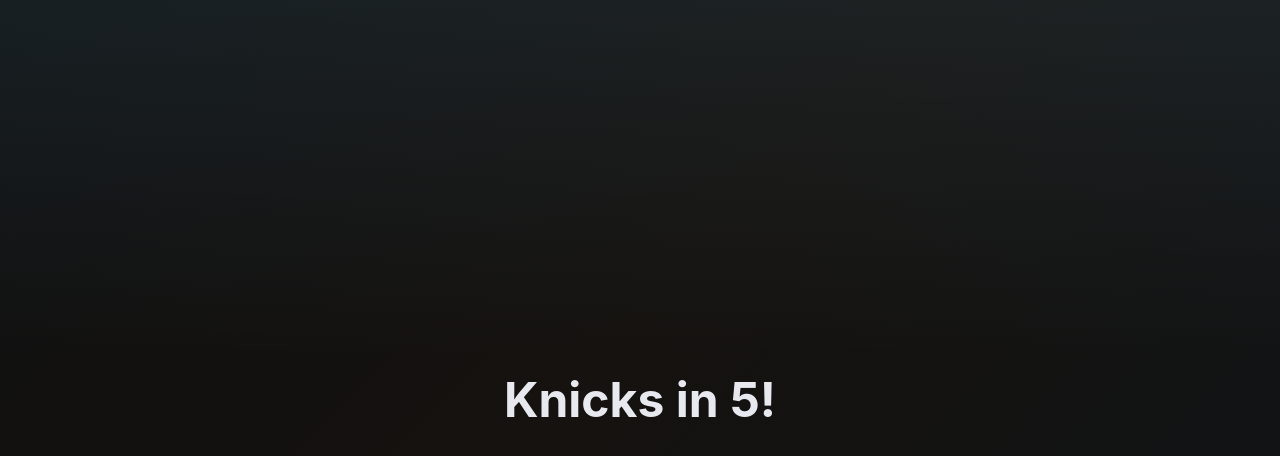
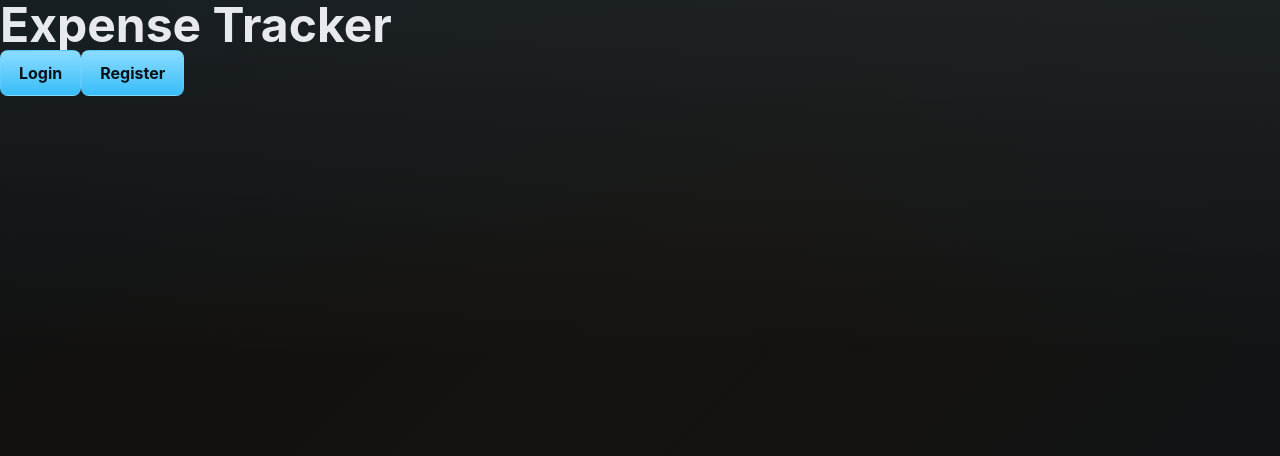
Before and after one commit to CHOUBEY-VARUN/expense-tracker, a React (Vite) app in the folder client/: page / in a window 1280 px wide. Shown: the top 456 px of the page. Built offline with nearby package versions, Linux system fonts and the light colour scheme.

Commit message:
Home page edited

```diff
--- a/client/src/main.tsx
+++ b/client/src/main.tsx
@@ -6,13 +6,14 @@
 import Login from "./pages/Login.tsx";
 import Register from "./pages/Register.tsx";
 import Dashboard from "./pages/Dashboard.tsx";
+import Home from "./pages/Home.tsx";
 
 
 createRoot(document.getElementById("root")!).render(
   <BrowserRouter>
     <StrictMode>
       <Routes>
-        <Route path="/" element={<App/>}/>
+        <Route path="/" element={<Home/>}/>
         <Route path="/login" element={<Login/>}/>
         <Route path="/register" element={<Register/>}/>
         <Route path="/dashboard" element={<Dashboard />} />
--- a/client/src/pages/Home.tsx
+++ b/client/src/pages/Home.tsx
@@ -0,0 +1,21 @@
+import { Link } from "react-router-dom";
+
+function Home() {
+  return (
+    <div>
+      <h1>Expense Tracker</h1>
+
+      <div>
+        <Link to="/login">
+          <button>Login</button>
+        </Link>
+
+        <Link to="/register">
+          <button>Register</button>
+        </Link>
+      </div>
+    </div>
+  );
+}
+
+export default Home;
```
